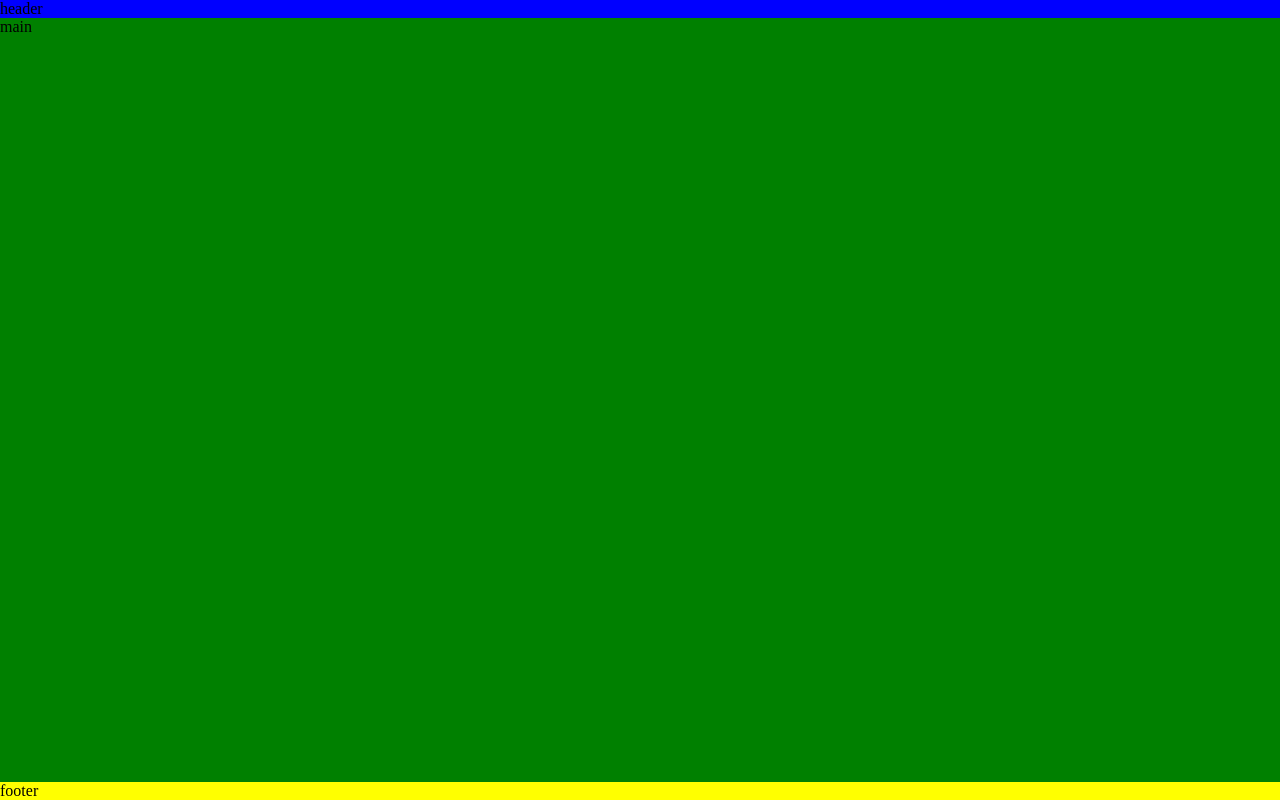
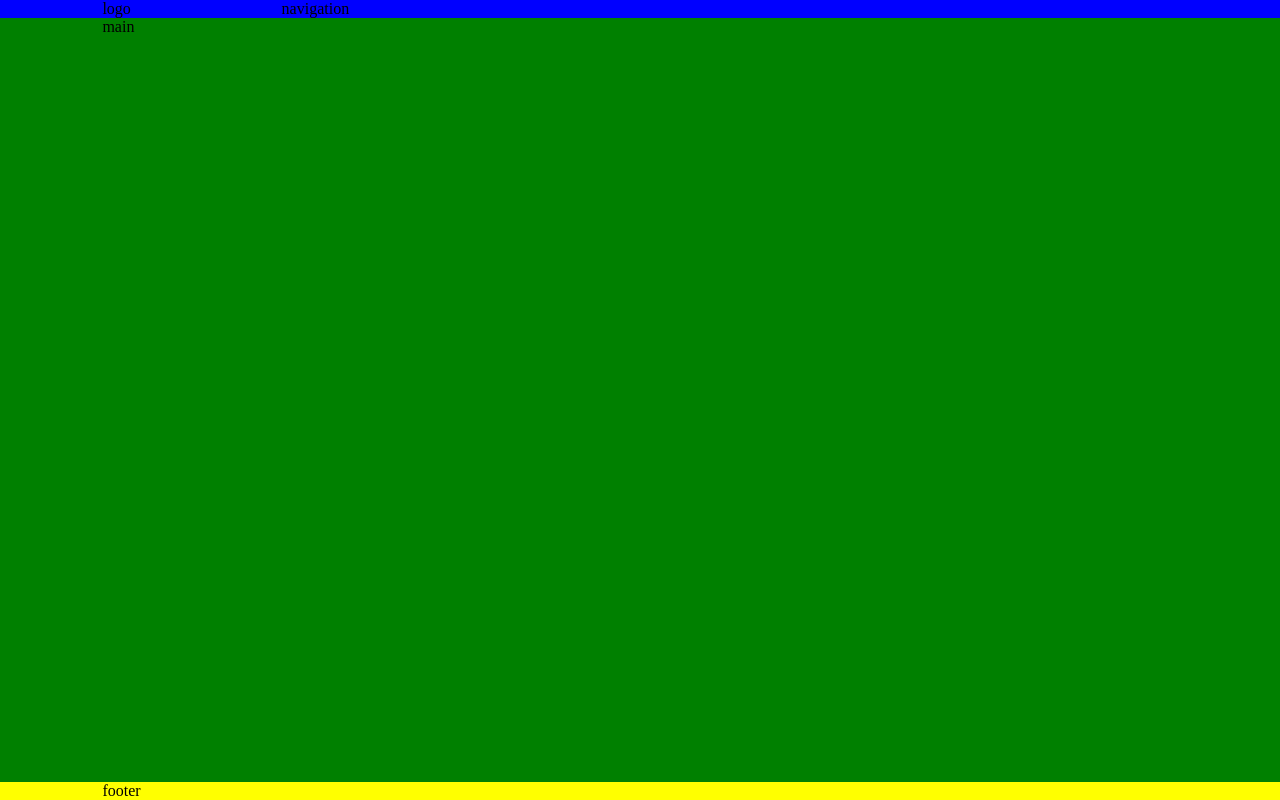
Before and after one commit to pixaful/pixaful-flat-2021, a plain HTML site: page index.html in a window 1280 px wide. Drawn offline with Linux system fonts and the light colour scheme.

Commit message:
Added wrapper and logo tested to see if it justifies correctly

```diff
--- a/css/style.scss
+++ b/css/style.scss
@@ -1,11 +1,15 @@
 @import 'inc/sticky-footer.scss';
 body {
-    background:red;
     margin:0;
     padding:0;
 }
-header {
+.header {
     background:blue;
+    .head-content {
+        display:grid;
+        justify-content:center;
+        text-align:center;
+    }
 }
 main {
     background:green;
@@ -13,3 +17,20 @@ main {
 footer {
     background:yellow;
 }
+
+.container {
+    margin: 0 5%;
+}
+
+@media only screen and (min-width:1024px) {
+    .container {
+        margin: 0 8%;
+    }
+    .header {
+        .head-content {
+            justify-content:left;
+            grid-template-columns:2fr 10fr;
+            text-align:left;
+        }
+    }
+}
--- a/index.html
+++ b/index.html
@@ -9,9 +9,24 @@
 </head>
 <body>
 <div class="site">
-    <header class="header">header</header>
-    <main class="main site-content">main</main>
-    <footer class="footer">footer</footer>
+    <header class="header">
+        <div class="container">
+            <div class="head-content">
+                <div class="logo">logo</div>
+                <div class="navigation">navigation</div>
+            </div>
+        </div>
+    </header>
+    <main class="main site-content">
+        <div class="container">
+            main
+        </div>
+    </main>
+    <footer class="footer">
+        <div class="container">
+            footer
+        </div>
+    </footer>
 </div>
 </body>
 </html>
```
Also changed, not shown: style.css.
